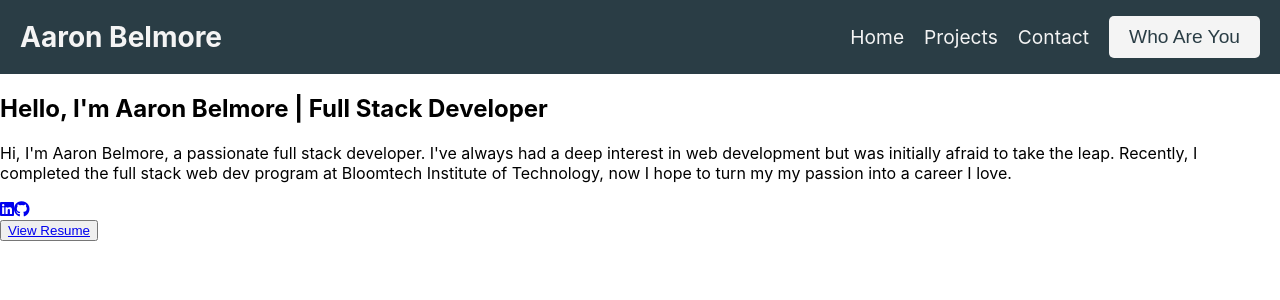
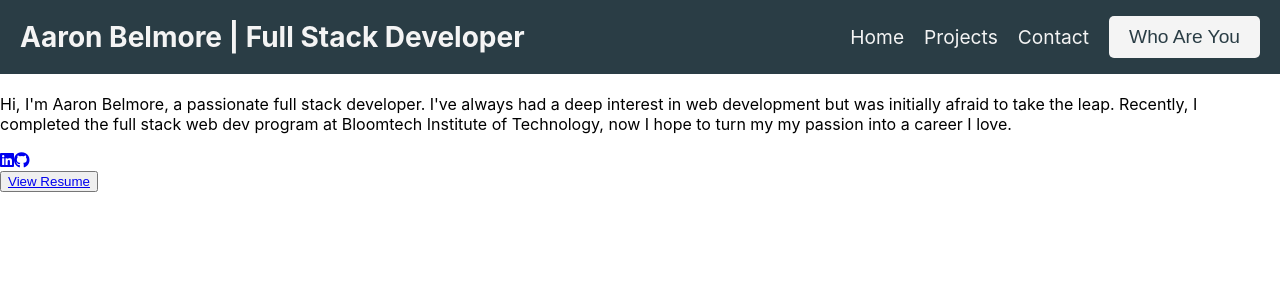
Before and after one commit to abelmore33/Portfolio, a React (Create React App) app: page / in a window 1280 px wide. Shown: the top 300 px of the page. Built offline with nearby package versions, Linux system fonts and the light colour scheme.

Commit message:
adding stytling to navbar 2

```diff
--- a/src/components/Home.jsx
+++ b/src/components/Home.jsx
@@ -5,9 +5,7 @@ const Home = () => {
   return (
     <div>
       <div className="cta">
-        <h2 className="cta-text">
-          Hello, I'm Aaron Belmore | Full Stack Developer
-        </h2>
+        <h2 className="cta-text"></h2>
         <p className="cta-subtext">
           Hi, I'm Aaron Belmore, a passionate full stack developer. I've always
           had a deep interest in web development but was initially afraid to
--- a/src/components/Navbar.jsx
+++ b/src/components/Navbar.jsx
@@ -6,7 +6,7 @@ const Navbar = () => {
   return (
     <div className="navbar">
       <div className="logo">
-        <h1>Aaron Belmore</h1>
+        <h1>Aaron Belmore | Full Stack Developer</h1>
       </div>
       <div className="nav">
         <ul>
```
